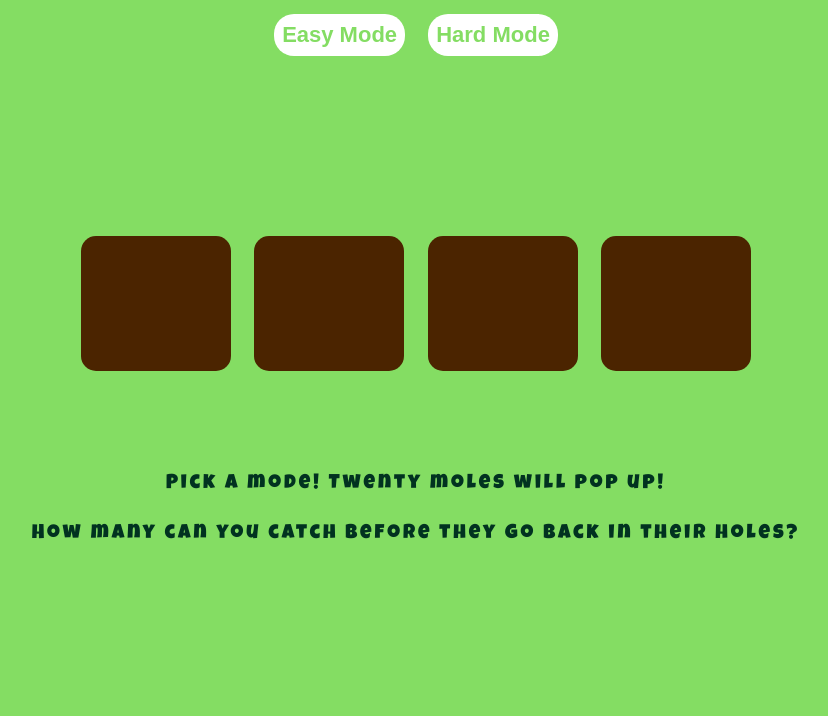
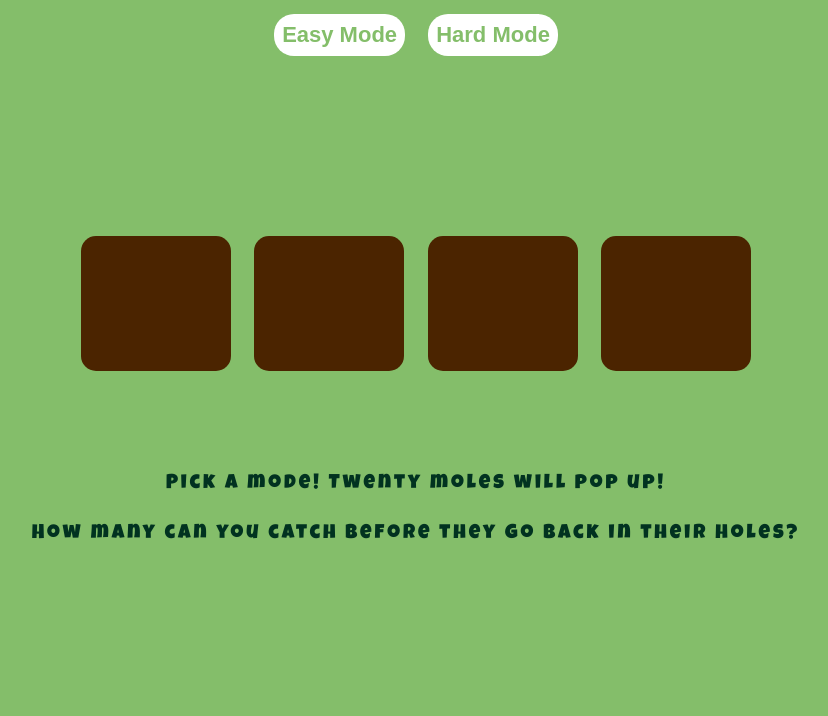
Before and after one commit to devinmarieb/whack-a-mole, a website: page index.html in a window 1280 px wide. Shown: the part 84-800 px from the top of the page, without its empty margins (224-1052 px from the left). Drawn offline with Linux system fonts and the light colour scheme.

Commit message:
Add lang tag, change green

```diff
--- a/index.html
+++ b/index.html
@@ -1,5 +1,5 @@
 <!DOCTYPE html>
-<html>
+<html lang="en">
   <head>
     <meta charset="utf-8">
     <link href="https://fonts.googleapis.com/css?family=Luckiest+Guy" rel="stylesheet">
--- a/styles.css
+++ b/styles.css
@@ -1,5 +1,5 @@
 body {
-  background-color: #84DD63;
+  background-color: #84BE6A;
   font-family: 'Luckiest Guy', cursive;
 }
 
@@ -24,7 +24,7 @@
   font-size: 22px;
   font-weight: bold;
   background-color: #FFFFFF;
-  color: #84DD63;
+  color: #84BE6A;
 }
 
 .start:hover {
@@ -34,7 +34,7 @@
 
 .start:disabled {
   background-color: #013220;
-  color: #84DD63;
+  color: #84BE6A;
 }
 
 .score-board {
@@ -74,7 +74,7 @@
   height: 325px;
   margin: 0 auto;
   text-align: center;
-  background-color: #84DD63;
+  background-color: #84BE6A;
 }
 
 .hole {
```
